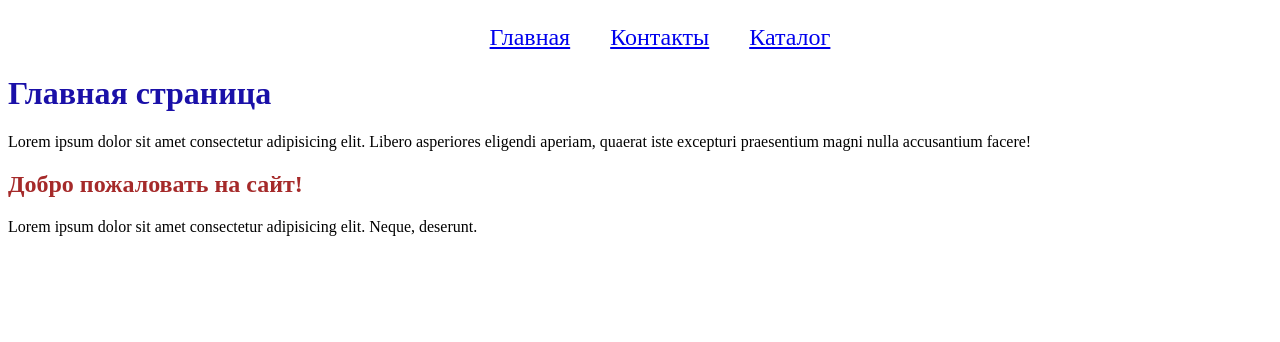
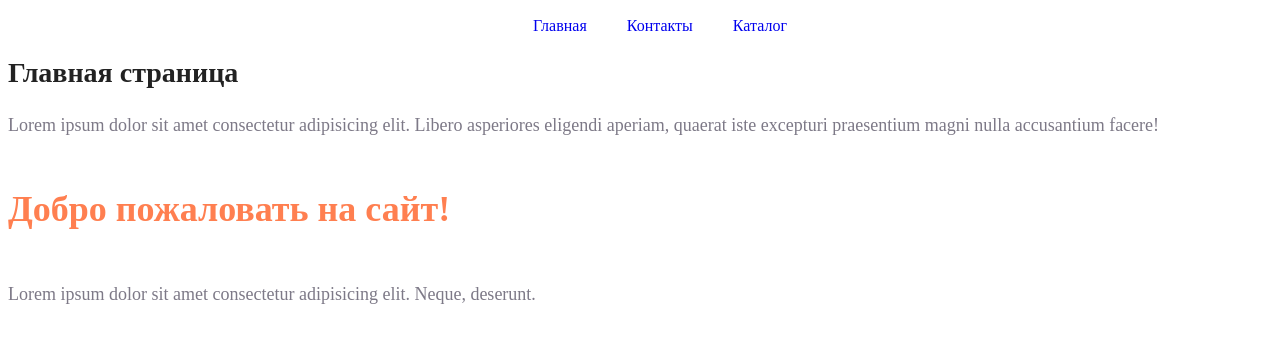
Before and after one commit to ArtemS92/HTML_Homework, a plain HTML site: page HW_1/index.html in a window 1280 px wide. Drawn offline with Linux system fonts and the light colour scheme.

Commit message:
Modified for HW_2

```diff
--- a/HW_1/assets/styles/style.css
+++ b/HW_1/assets/styles/style.css
@@ -1,18 +1,30 @@
 .title {
-    color: rgb(26, 16, 168);
+    color: #222222;
+    font-size: 28px;
+    line-height: 36px;
+    font-weight: bold;
 }
 
 .sub_title {
-    color: brown;
+    color: coral;
+    font-style: normal;
+    font-weight: 700;
+    font-size: 36px;
+    line-height: 80px;
 }
 
 .nav {
-    color: brown;
     display: flex;
     justify-content: center;
     gap: 40px;
     list-style: none;
-    font-size: 24px;
+    color: cornflowerblue;
+    font-size: 16px;
+    line-height: 20px;
+}
+
+a {
+    text-decoration: none;
 }
 
 .container {
@@ -43,8 +55,11 @@
 }
 
 .product-card__description {
-    font-size: 14px;
-    margin-bottom: 16px;
+    font-style: normal;
+    font-weight: 300;
+    font-size: 18px;
+    line-height: 30px;
+    color: #7D7987;
 }
 
 .product-card__price {
@@ -52,3 +67,11 @@
     font-weight: bold;
     margin-bottom: 16px;
 }
+
+.text {
+    font-style: normal;
+    font-weight: 300;
+    font-size: 18px;
+    line-height: 30px;
+    color: #7D7987;
+}
--- a/HW_1/index.html
+++ b/HW_1/index.html
@@ -25,9 +25,9 @@
         </nav>
     </header>
     <h1 class="title">Главная страница</h1>
-    <p>Lorem ipsum dolor sit amet consectetur adipisicing elit. Libero asperiores eligendi aperiam, quaerat iste excepturi praesentium magni nulla accusantium facere!</p>
+    <p class="text">Lorem ipsum dolor sit amet consectetur adipisicing elit. Libero asperiores eligendi aperiam, quaerat iste excepturi praesentium magni nulla accusantium facere!</p>
     <h2 class="sub_title">Добро пожаловать на сайт!</h2>
-    <p>Lorem ipsum dolor sit amet consectetur adipisicing elit. Neque, deserunt.</p>
+    <p class="text">Lorem ipsum dolor sit amet consectetur adipisicing elit. Neque, deserunt.</p>
 
 </body>
 
```
Also changed, not shown: HW_1/catalog/catalog.html (+1 -1 lines), HW_1/contacts.html (+1 -1 lines).
